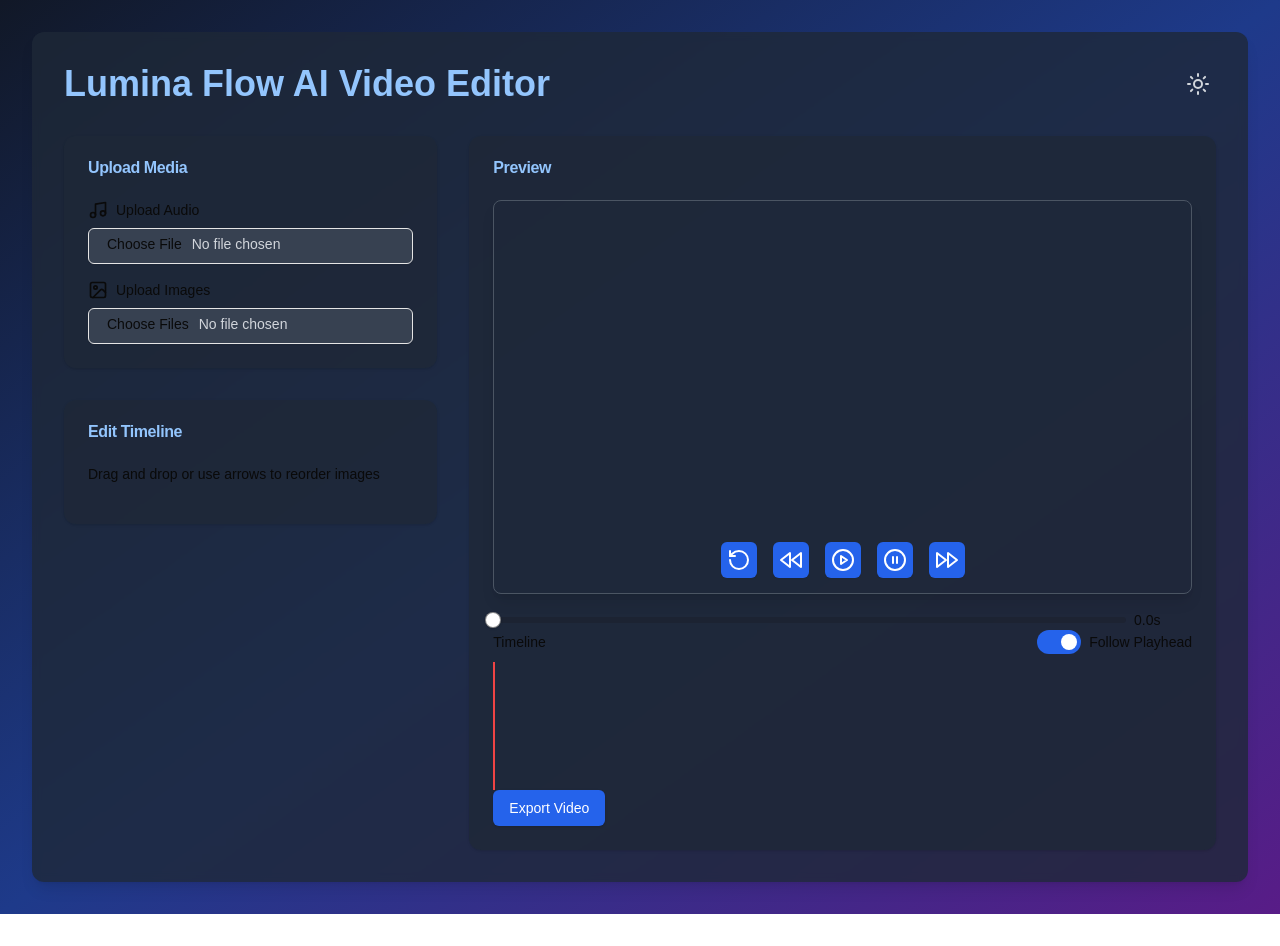
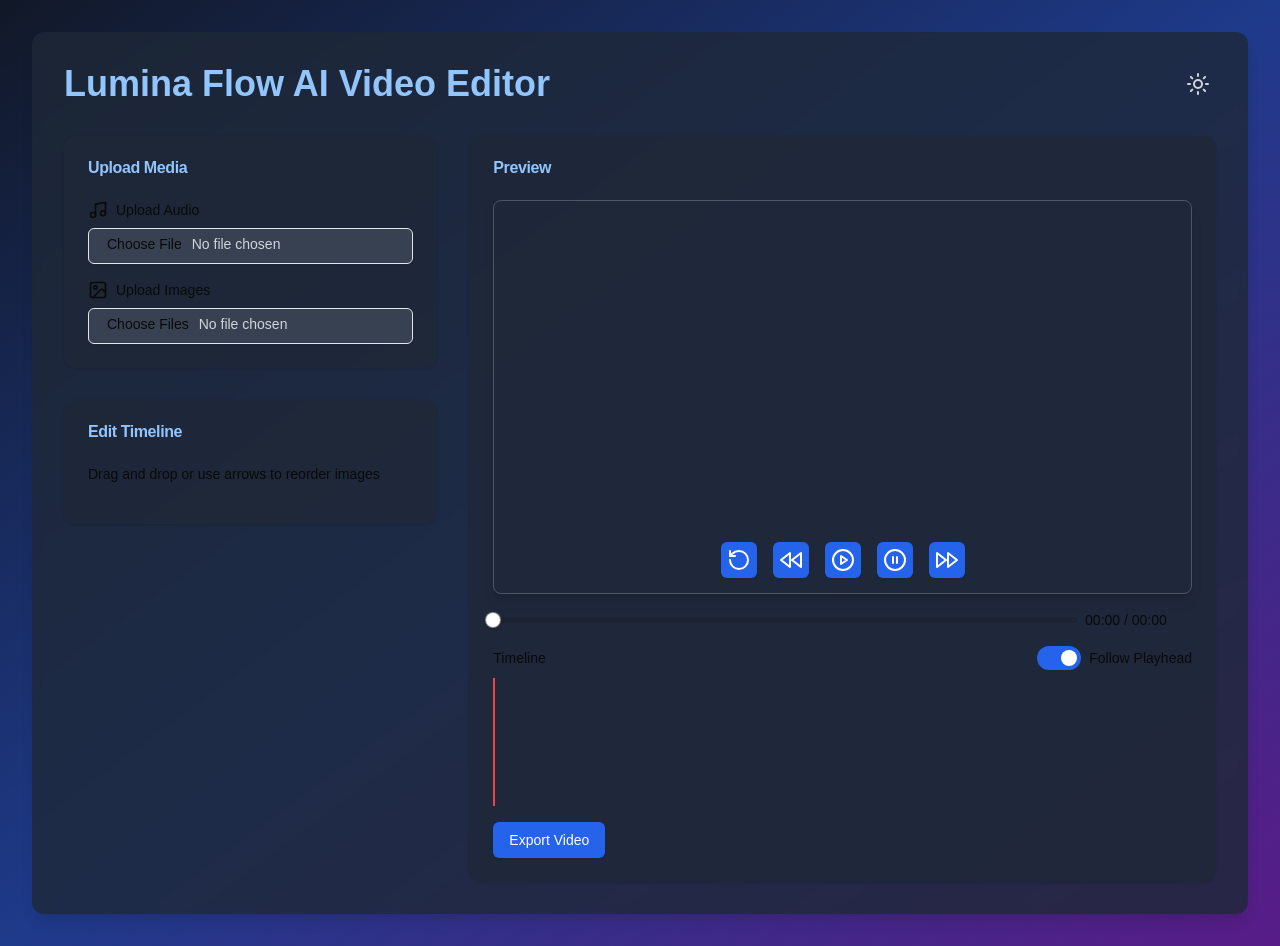
Before and after one commit to magicvidautomate/LuminaFlowAI, a Next.js app: page / in a window 1280 px wide. Before the commit the page ends 914 px from the top, so only its background shows below. Built offline with nearby package versions, Linux system fonts and the light colour scheme.

Commit message:
improvements

```diff
--- a/components/video-editor.tsx
+++ b/components/video-editor.tsx
@@ -489,6 +489,12 @@ export function VideoEditorComponent() {
     }
   }
 
+  const formatTime = (time: number) => {
+    const minutes = Math.floor(time / 60);
+    const seconds = Math.floor(time % 60);
+    return `${minutes.toString().padStart(2, '0')}:${seconds.toString().padStart(2, '0')}`;
+  };
+
   return (
     <div className={`min-h-screen p-8 ${themeClasses}`}>
       <div className={`container mx-auto backdrop-blur-sm rounded-xl shadow-lg p-8 ${cardClasses}`}>
@@ -665,13 +671,15 @@ export function VideoEditorComponent() {
                       step={0.1}
                       className="flex-grow"
                     />
-                    <span className="text-sm font-medium w-16">{currentTime.toFixed(1)}s</span>
+                    <span className="text-sm font-medium w-32">
+                      {formatTime(currentTime)} / {formatTime(timelineDuration)}
+                    </span>
                   </div>
+                  <Timeline />
+                  <Button onClick={exportVideo} className={buttonClasses}>
+                    Export Video
+                  </Button>
                 </div>
-                <Timeline />
-                <Button onClick={exportVideo} className={buttonClasses}>
-                  Export Video
-                </Button>
               </CardContent>
             </Card>
           </div>
```
